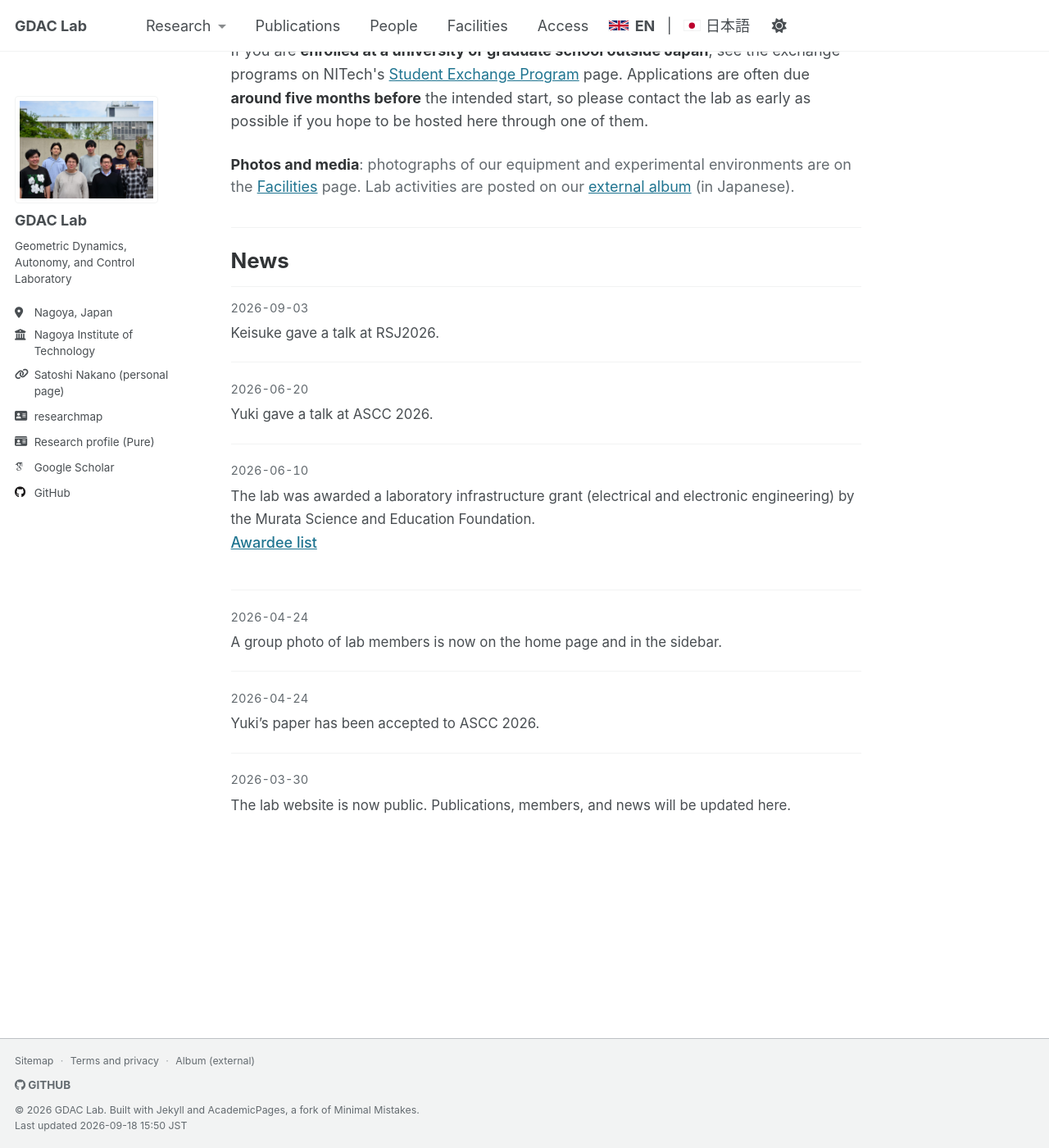
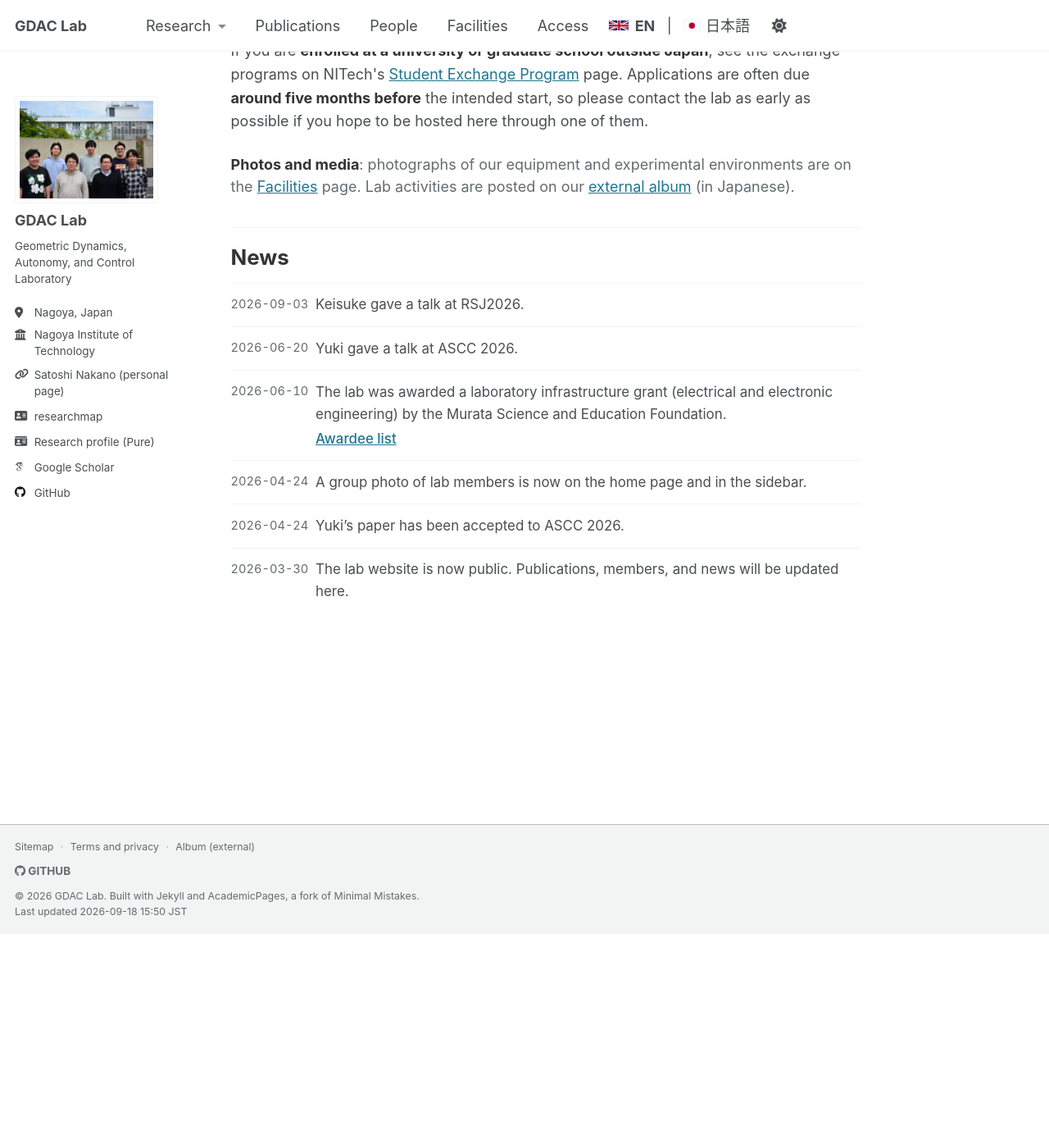
Before and after one commit to GDAC-Lab/gdac-lab.github.io, a Jekyll site: the page built from _pages/about.md, in a window 1280 px wide and 1400 px high, scrolled down 1501 px. Shown: the whole window at 82% size. Built offline with Jekyll 4.4.1, drawn with Linux system fonts in a browser that asks for light colours; after the commit the page ends 2640 px from its top, so only the background shows below that.

Commit message:
Set the news date beside its line, not above it
Every entry on the home page is one short sentence, and the date had a line to
itself, so the list was twice as tall as its content. The date now sits in a
5.75rem column, the way the year does in the publication list, and a one-line
entry takes one line. Below 600px there is no room for that, so it goes back
above. 691px to 486px for the six entries currently listed.

Two things were quietly wrong while the spacing hid them. The link row carried
23px of margin underneath from the theme's own paragraph rule, which outranked
the class, leaving a hole under 「採択者一覧」; it is qualified by the tag now.
And `align-items: baseline` had to go: it reads right on the first row but
makes a row holding only the link taller than the link.

```diff
--- a/_sass/layout/_home-news.scss
+++ b/_sass/layout/_home-news.scss
@@ -1,12 +1,12 @@
 /* Homepage news / お知らせ */
 .home-news {
   margin: 2rem 0 1.5rem;
-  padding-top: 1.25rem;
+  padding-top: 1rem;
   border-top: 1px solid var(--global-border-color);
 }
 
 .home-news__heading {
-  margin: 0 0 0.85rem;
+  margin: 0 0 0.7rem;
   font-size: 1.4375rem;   /* matches the prose h2 */
   font-weight: 700;
   line-height: 1.4;
@@ -19,9 +19,20 @@
   list-style: none;
 }
 
+/* Most entries are one short line, and giving the date a line of its own made
+   the list twice as tall as it needed to be. The date sits in a column instead,
+   the way the year does in the publication list, so a one-line item takes one
+   line. An entry with a title, a body and a link still stacks those in the
+   right-hand column. */
 .home-news__item {
-  margin: 0 0 1.25rem;
-  padding: 0 0 1.15rem;
+  display: grid;
+  grid-template-columns: 5.75rem 1fr;
+  /* `baseline` looks right on the first row but leaves a row with only the link
+     in it 23px taller than the link, so the date is nudged onto the body's
+     baseline by hand instead. */
+  align-items: start;
+  margin: 0 0 0.7rem;
+  padding: 0 0 0.7rem;
   border-bottom: 1px solid var(--global-border-color);
 
   &:last-child {
@@ -32,34 +43,34 @@
 }
 
 .home-news__date {
-  display: block;
-  margin: 0 0 0.25rem;
+  grid-column: 1;
+  grid-row: 1;
+  margin: 0;
+  padding: 0.15rem 0.75rem 0 0;
   font-size: 0.8125rem;
   color: var(--global-text-color-light);
   font-variant-numeric: tabular-nums;
+  white-space: nowrap;
 }
 
 .home-news__title {
-  margin: 0 0 0.35rem;
+  grid-column: 2;
+  margin: 0 0 0.3rem;
   font-size: 1.0625rem;
   font-weight: 700;
   line-height: 1.4;
   color: var(--global-text-color-strong, var(--global-text-color));
 }
 
-/* Title omitted: date flows into body */
-.home-news__item--no-title .home-news__body {
-  margin-top: 0.15rem;
-}
-
 .home-news__body {
+  grid-column: 2;
   margin: 0;
   font-size: 0.9375rem;
-  line-height: 1.7;
+  line-height: 1.6;
   color: var(--global-text-color);
 
   p {
-    margin: 0 0 0.5em;
+    margin: 0 0 0.4em;
 
     &:last-child {
       margin-bottom: 0;
@@ -67,9 +78,30 @@
   }
 }
 
-.home-news__link-wrap {
-  margin: 0.5rem 0 0;
+/* Qualified by the tag: the theme's own paragraph rule is more specific than a
+   lone class here, and it was adding 23px under the link. */
+.home-news p.home-news__link-wrap {
+  grid-column: 2;
+  margin: 0.25rem 0 0;
   font-size: 0.9375rem;
+}
+
+/* No room for a column beside the text on a phone: the date goes back above. */
+@include breakpoint(max-width 600px) {
+  .home-news__item {
+    grid-template-columns: 1fr;
+  }
+
+  .home-news__date {
+    padding-right: 0;
+    margin-bottom: 0.15rem;
+  }
+
+  .home-news__title,
+  .home-news__body,
+  .home-news p.home-news__link-wrap {
+    grid-column: 1;
+  }
 }
 
 .home-news__more {
```
